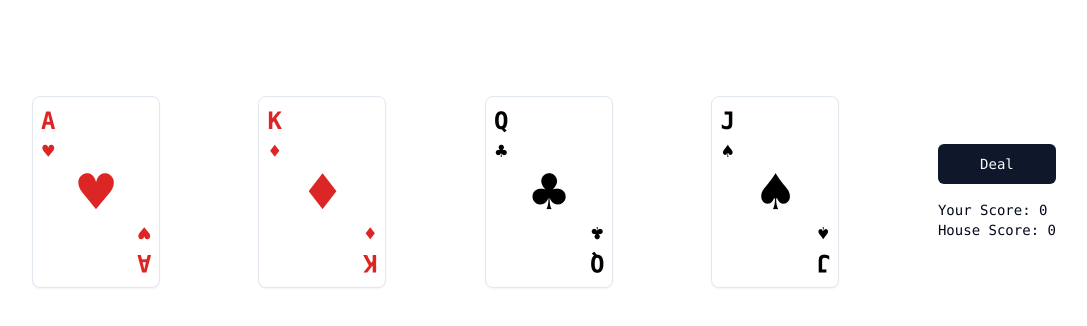
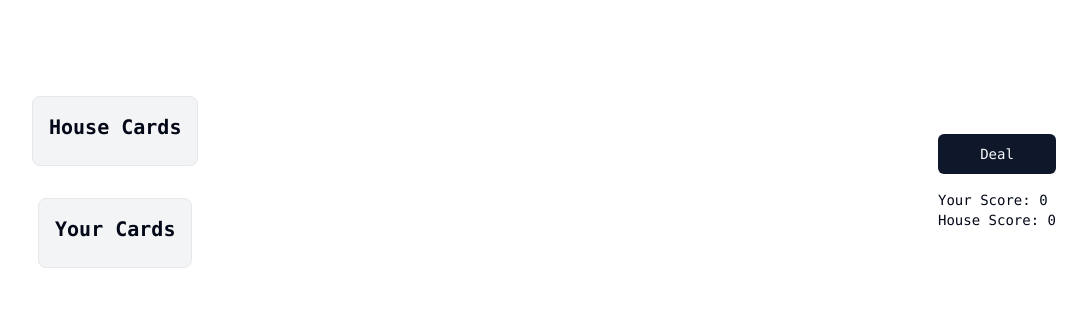
Before and after one commit to msmithburger/blackjack, a Next.js app: page / in a window 1280 px wide. Shown: the top 326 px of the page, without its empty margins (96-1183 px from the left). Built offline with nearby package versions, Linux system fonts and the light colour scheme.

Commit message:
feat: adding play table

```diff
--- a/src/app/globals.css
+++ b/src/app/globals.css
@@ -70,40 +70,6 @@
 
 @layer components {
   .playing-card {
-    @apply relative w-32 h-48 bg-white text-black flex flex-col justify-between p-2 rounded-lg shadow-md;
-  }
-
-  .playing-card.hearts,
-  .playing-card.diamonds {
-    @apply text-red-600;
-  }
-
-  .playing-card.clubs,
-  .playing-card.spades {
-    @apply text-black;
-  }
-
-  .card-corner {
-    @apply flex flex-col items-center;
-  }
-
-  .card-value {
-    @apply text-2xl font-bold;
-  }
-
-  .card-suit {
-    @apply text-xl;
-  }
-
-  .card-center {
-    @apply absolute inset-0 flex items-center justify-center text-6xl;
-  }
-
-  .top-left {
-    @apply absolute top-2 left-2;
-  }
-
-  .bottom-right {
-    @apply absolute bottom-2 right-2 rotate-180;
+    @apply relative w-32 bg-white text-black flex flex-col justify-between rounded-lg shadow-md;
   }
 }
--- a/src/app/page.tsx
+++ b/src/app/page.tsx
@@ -1,5 +1,5 @@
 import Controls from "@/components/Controls";
-import PlayingCard from "@/components/PlayingCard";
+import PlayingTable from "@/components/PlayingTable";
 import { GameProvider } from "@/providers/GameProvider";
 
 export default function Home() {
@@ -7,11 +7,7 @@ export default function Home() {
     <main className="flex min-h-screen flex-col items-center justify-between p-24">
       <div className="z-10 w-full max-w-5xl items-center justify-between font-mono text-sm lg:flex">
         <GameProvider>
-          <PlayingCard suit="hearts" value="A" />
-          <PlayingCard suit="diamonds" value="K" />
-          <PlayingCard suit="clubs" value="Q" />
-          <PlayingCard suit="spades" value="J" />
-
+          <PlayingTable />
           <Controls />
         </GameProvider>
       </div>
--- a/src/components/PlayingCard.tsx
+++ b/src/components/PlayingCard.tsx
@@ -3,32 +3,13 @@
 import { Card } from "./ui/card";
 import { cn } from "@/lib/utils";
 
-type Suit = "hearts" | "diamonds" | "clubs" | "spades";
-
 interface PlayingCardProps {
-  suit: Suit;
-  value: string;
+  image: string;
 }
-
-const suitSymbols: { [key in Suit]: string } = {
-  hearts: "♥",
-  diamonds: "♦",
-  clubs: "♣",
-  spades: "♠",
-};
-
-export default function PlayingCard({ suit, value }: PlayingCardProps) {
+export default function PlayingCard({ image }: PlayingCardProps) {
   return (
-    <Card className={cn("playing-card", suit)}>
-      <div className="card-corner top-left">
-        <div className="card-value">{value}</div>
-        <div className="card-suit">{suitSymbols[suit]}</div>
-      </div>
-      <div className="card-center">{suitSymbols[suit]}</div>
-      <div className="card-corner bottom-right">
-        <div className="card-value">{value}</div>
-        <div className="card-suit">{suitSymbols[suit]}</div>
-      </div>
+    <Card className={cn("playing-card")}>
+      <img src={image} alt="Playing card" />
     </Card>
   );
 }
--- /dev/null
+++ b/src/components/PlayingTable.tsx
@@ -0,0 +1,29 @@
+"use client";
+
+import { useGame } from "@/providers/GameProvider";
+import PlayingCard from "./PlayingCard";
+
+export default function PlayingTable() {
+  const { playerCards, houseCards } = useGame();
+
+  return (
+    <div className="flex flex-col items-center space-y-8">
+      <div className="flex flex-col items-center border border-gray-200 p-4 bg-gray-100 rounded-lg">
+        <h2 className="text-xl font-bold mb-2">House Cards</h2>
+        <div className="flex space-x-2">
+          {houseCards.map((card) => (
+            <PlayingCard key={card.code} image={card.image} />
+          ))}
+        </div>
+      </div>
+      <div className="flex flex-col items-center border border-gray-200 p-4 bg-gray-100 rounded-lg">
+        <h2 className="text-xl font-bold mb-2">Your Cards</h2>
+        <div className="flex space-x-2">
+          {playerCards.map((card) => (
+            <PlayingCard key={card.code} image={card.image} />
+          ))}
+        </div>
+      </div>
+    </div>
+  );
+}
--- a/src/types/index.d.ts
+++ b/src/types/index.d.ts
@@ -4,12 +4,14 @@ type ApiResponse = {
   remaining: number;
 };
 
+type Suit = "HEARTS" | "DIAMONDS" | "CLUBS" | "SPADES";
+
 type Card = {
   code: string;
   image: string;
   images: { svg: string; png: string };
   value: string;
-  suit: string;
+  suit: Suit;
 };
 
-export type { Card, ApiResponse };
+export type { Card, ApiResponse, Suit };
```
Also changed, not shown: jest.config.ts (+6 -8 lines), 2 other files (tests, documents, lock files or other folders).
